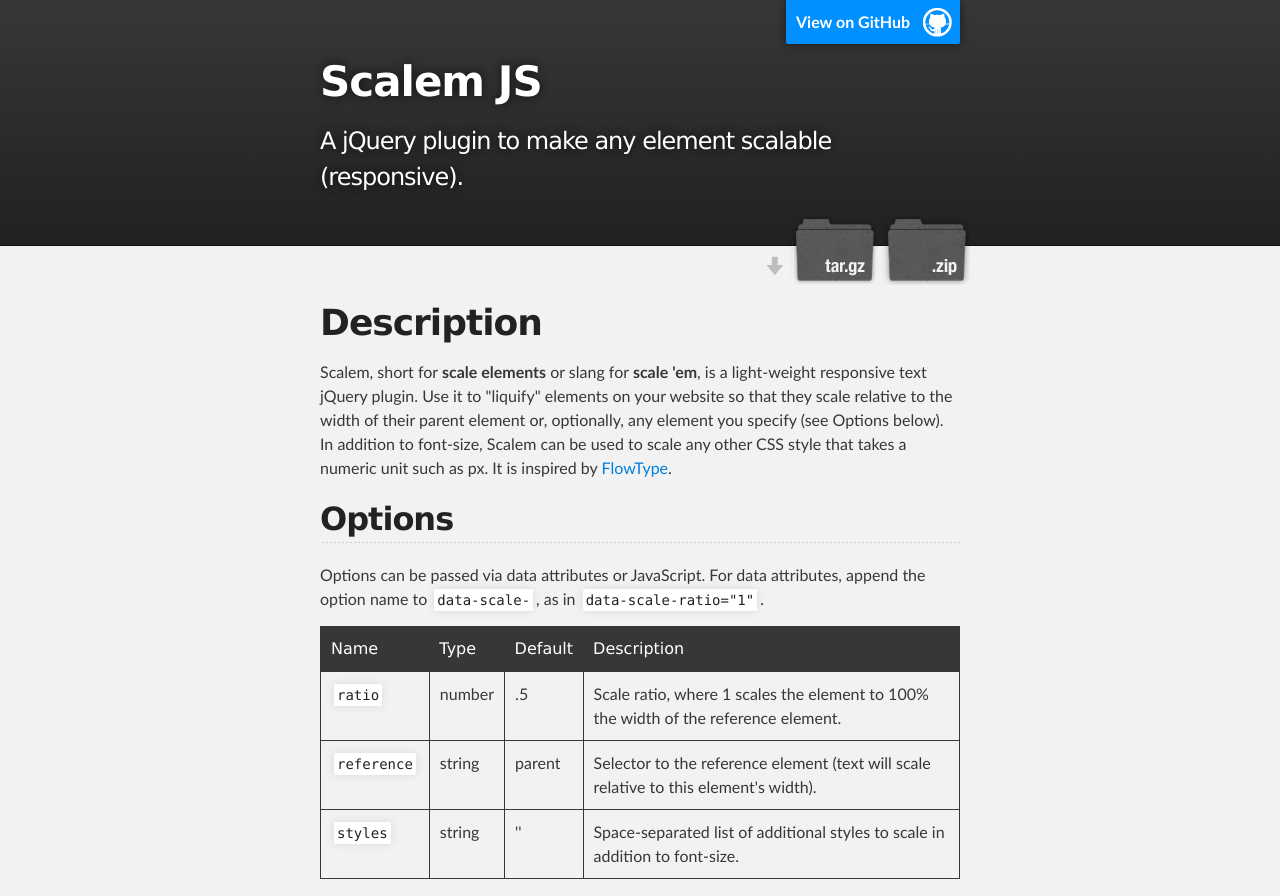
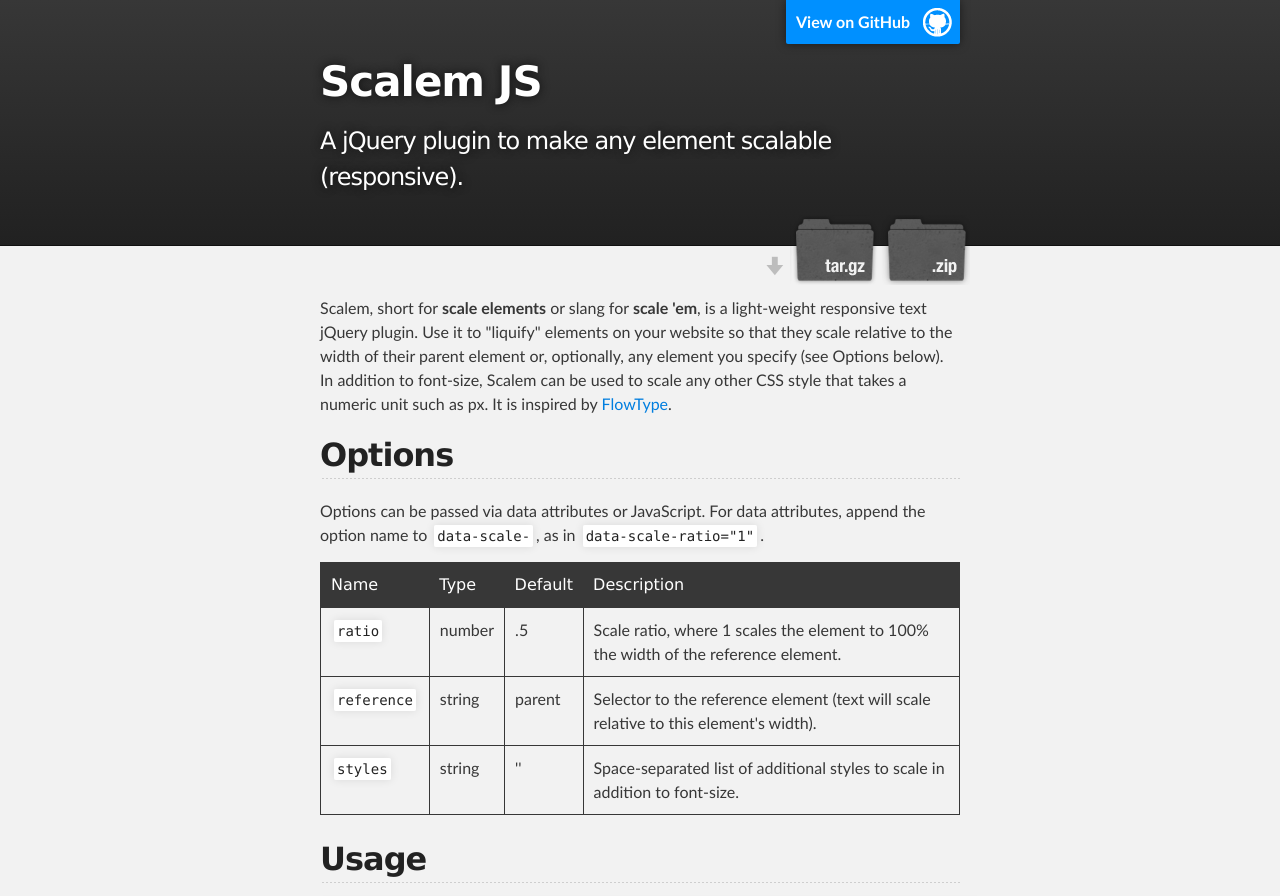
Before and after one commit to thdoan/scalem, a plain HTML site: page index.html in a window 1280 px wide. Shown: the top 896 px of the page. Drawn offline with Linux system fonts and the light colour scheme.

Commit message:
Update index.html

```diff
--- a/index.html
+++ b/index.html
@@ -31,8 +31,6 @@
     <!-- MAIN CONTENT -->
     <div id="main_content_wrap" class="outer">
       <section id="main_content" class="inner">
-        <h1>
-<a name="scalem" class="anchor" href="#scalem"><span class="octicon octicon-link"></span></a>Description</h1>
 
 <p>Scalem, short for <strong>scale elements</strong> or slang for <strong>scale 'em</strong>, is a light-weight responsive text jQuery plugin. Use it to "liquify" elements on your website so that they scale relative to the width of their parent element or, optionally, any element you specify (see Options below). In addition to font-size, Scalem can be used to scale any other CSS style that takes a numeric unit such as px. It is inspired by <a href="http://simplefocus.com/flowtype/">FlowType</a>.</p>
 
```
